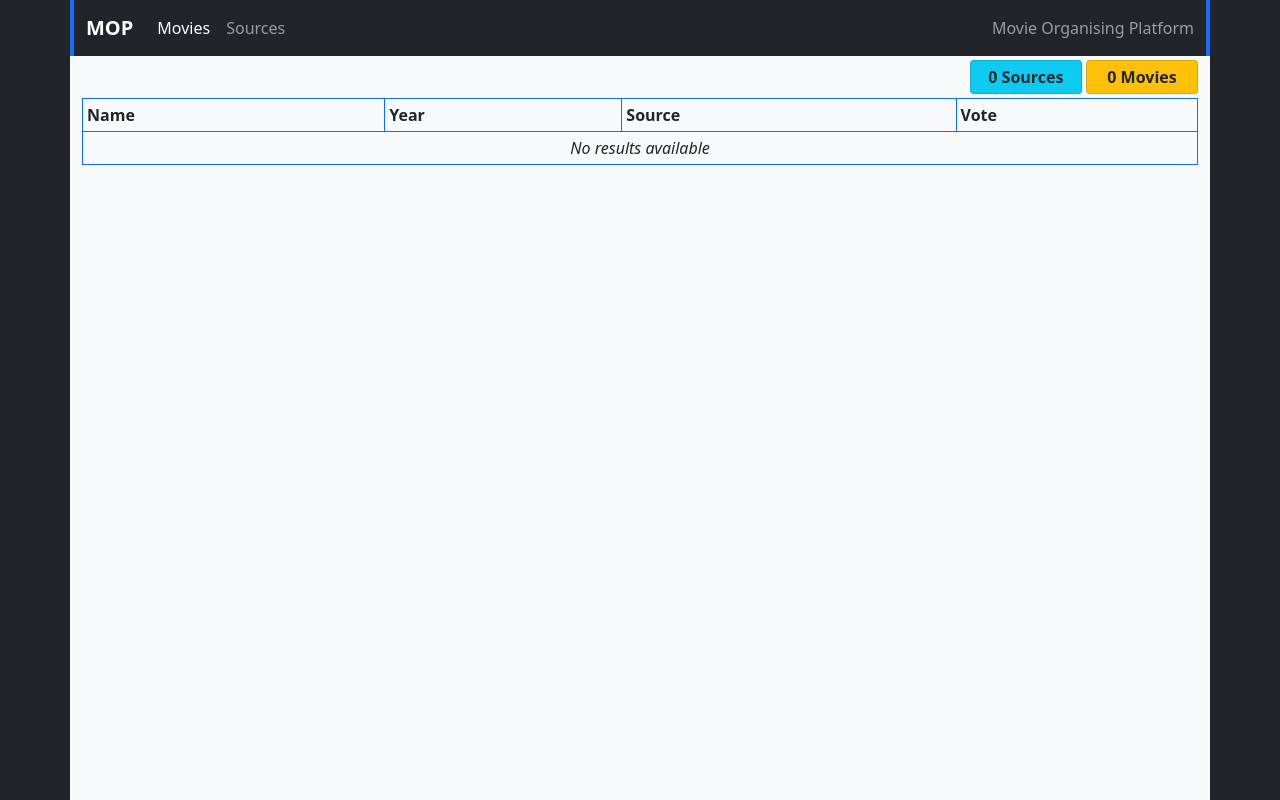
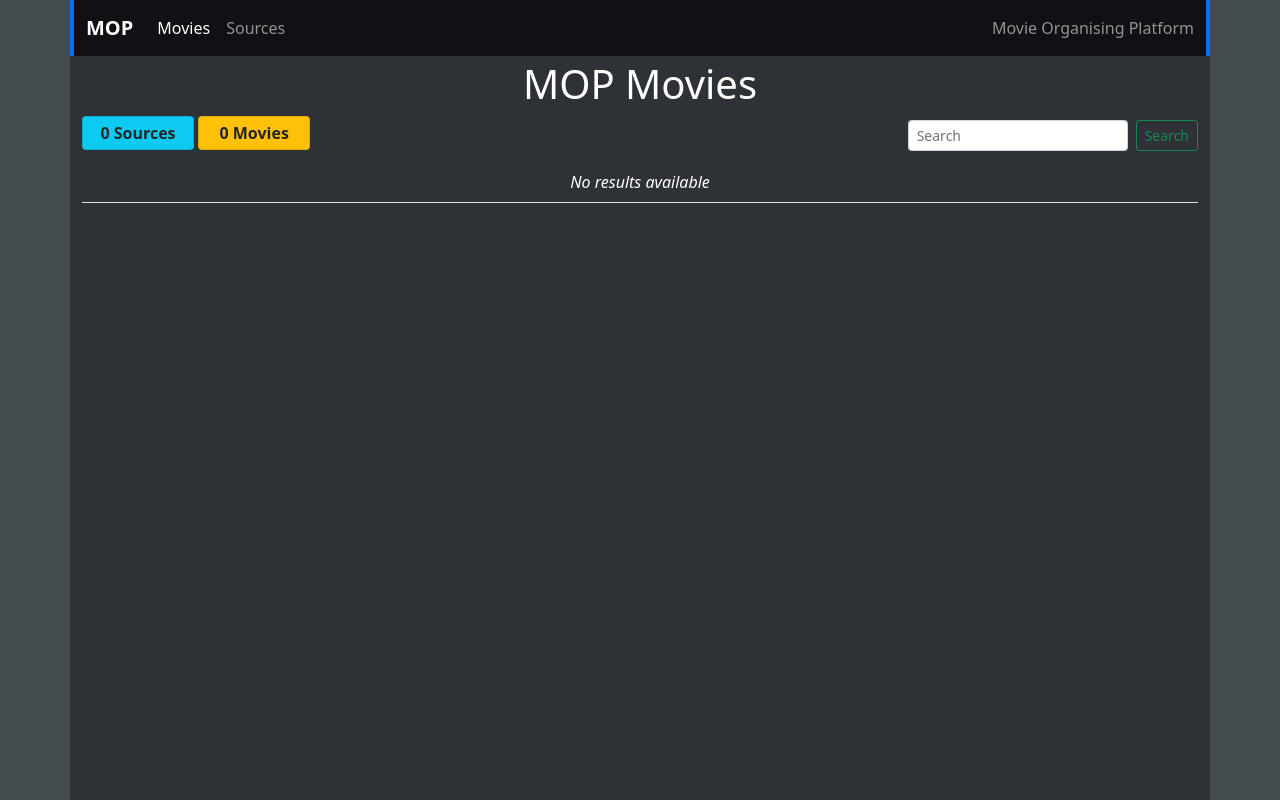
Before and after one commit to CouchMaster789/MOP, a Flask app: page /movies in a window 1280 px wide. Run offline with Flask 2, Linux system fonts and the light colour scheme; data that the repository does not hold is empty; some libraries are stand-ins or nearby versions.

Commit message:
improved webdesign
Signed-off-by: Daniel <danielsamet98@gmail.com>

```diff
--- /dev/null
+++ b/static/style.css
@@ -0,0 +1,16 @@
+.bg-dark {
+    background: #2e3237 !important;
+}
+
+.bg-dark2 {
+    background: #444b4f;
+}
+
+.navbar-dark {
+    background: #111115 !important;
+}
+
+.img {
+    width: 7em;
+    height: 10em;
+}
--- a/templates/base.html
+++ b/templates/base.html
@@ -9,12 +9,14 @@
     <link href="https://cdn.jsdelivr.net/npm/bootstrap@5.0.0-beta1/dist/css/bootstrap.min.css" rel="stylesheet"
           integrity="sha384-giJF6kkoqNQ00vy+HMDP7azOuL0xtbfIcaT9wjKHr8RbDVddVHyTfAAsrekwKmP1" crossorigin="anonymous">
 
+    <link href="{{ url_for("static", filename="style.css") }}" rel="stylesheet">
+
     <title>MOP Movies</title>
 </head>
 
-<body class="bg-dark">
+<body class="bg-dark2">
 
-<div class="container bg-light min-vh-100 px-0">
+<div class="container bg-dark text-white min-vh-100 px-0">
 
     <nav class="navbar navbar-expand-lg navbar-dark bg-dark border-start border-end border-4 border-primary mb-1">
         <div class="container-fluid">
@@ -26,10 +28,12 @@
             <div class="collapse navbar-collapse" id="navbarText">
                 <ul class="navbar-nav me-auto mb-2 mb-lg-0">
                     <li class="nav-item">
-                        <a class="nav-link {% if request.endpoint == "movies.movies" %}active{% endif %}" href="{{ url_for("movies.movies") }}">Movies</a>
+                        <a class="nav-link {% if request.endpoint == "movies.movies" %}active{% endif %}"
+                           href="{{ url_for("movies.movies") }}">Movies</a>
                     </li>
                     <li class="nav-item">
-                        <a class="nav-link {% if request.endpoint == "movies.sources_page" %}active{% endif %}" href="{{ url_for("movies.sources_page") }}">Sources</a>
+                        <a class="nav-link {% if request.endpoint == "movies.sources_page" %}active{% endif %}"
+                           href="{{ url_for("movies.sources_page") }}">Sources</a>
                     </li>
                 </ul>
                 <span class="navbar-text">
@@ -52,8 +56,6 @@
         integrity="sha384-ygbV9kiqUc6oa4msXn9868pTtWMgiQaeYH7/t7LECLbyPA2x65Kgf80OJFdroafW"
         crossorigin="anonymous"></script>
 
-<script type="text/javascript" charset="utf8" src="https://cdn.datatables.net/1.10.22/js/jquery.dataTables.js"></script>
-
 {% block extra_js %}{% endblock extra_js %}
 
 </body>
--- a/templates/movies.html
+++ b/templates/movies.html
@@ -1,25 +1,28 @@
 {% extends "base.html" %}
 
 {% block main_content %}
-    <div class="float-end">
-        <div class="card bg-info text-center mb-1 p-1 d-inline-block" style="width: 7em;">
-            <b id="sources_count">Loading Source Count</b>
+    <h1 class="text-center">MOP Movies</h1>
+
+    <div class="row justify-content-around">
+        <div class="col">
+            <div class="card bg-info text-dark text-center mb-1 p-1 d-inline-block" style="width: 7em;">
+                <b id="sources_count">Loading Source Count</b>
+            </div>
+
+            <div class="card bg-warning text-dark text-center d-inline-block mb-1 p-1" style="width: 7em;">
+                <b id="movie_count">Loading Movie Count</b>
+            </div>
         </div>
 
-        <div class="card bg-warning text-center d-inline-block mb-1 p-1" style="width: 7em;">
-            <b id="movie_count">Loading Movie Count</b>
+        <div class="col-auto text-end">
+            <form class="d-flex pt-1" style="max-width: 20em;">
+                <input class="form-control form-control-sm me-2" type="search" placeholder="Search" aria-label="Search">
+                <button class="btn btn-sm btn-outline-success" type="submit">Search</button>
+            </form>
         </div>
     </div>
 
-    <table class="table table-sm table-bordered border-primary" id="movie_list">
-        <thead>
-        <tr>
-            <th>Name</th>
-            <th>Year</th>
-            <th>Source</th>
-            <th>Vote</th>
-        </tr>
-        </thead>
+    <table class="table text-white mt-2" id="movie_list">
         <tbody id="body"></tbody>
     </table>
 {% endblock main_content %}
@@ -46,13 +49,17 @@
                         table.querySelector("#body").insertAdjacentHTML("beforeend", `
                         <tr>
                             <td>
-                                ${movie["tmdb"]["title"]}
-                                <small class="text-muted">${movie["marked"]["title"]}</small>
+                                <img src="{{ url_for("static", filename="test.jpg") }}" alt="Movie image goes here!" class="img">
                             </td>
-                            <td>${movie["marked"]["year"]}</td>
-                            <td>${movie["marked"]["source"]}</td>
                             <td>
-                                ${movie["tmdb"]["vote_average"]}
+                                <b>${movie["tmdb"]["title"]}</b>
+                                {#<small class="text-muted">${movie["marked"]["title"]}</small>#}
+                                <br>
+                                <small style="text-align: justify;">${movie["tmdb"]["overview"]}</small>
+                            </td>
+                            <td><b>${movie["marked"]["year"]}</b></td>
+                            <td>
+                                <b>${movie["tmdb"]["vote_average"]}</b>
                                 <small class="text-muted">${movie["tmdb"]["vote_count"]}</small>
                             </td>
                         </tr>
```
